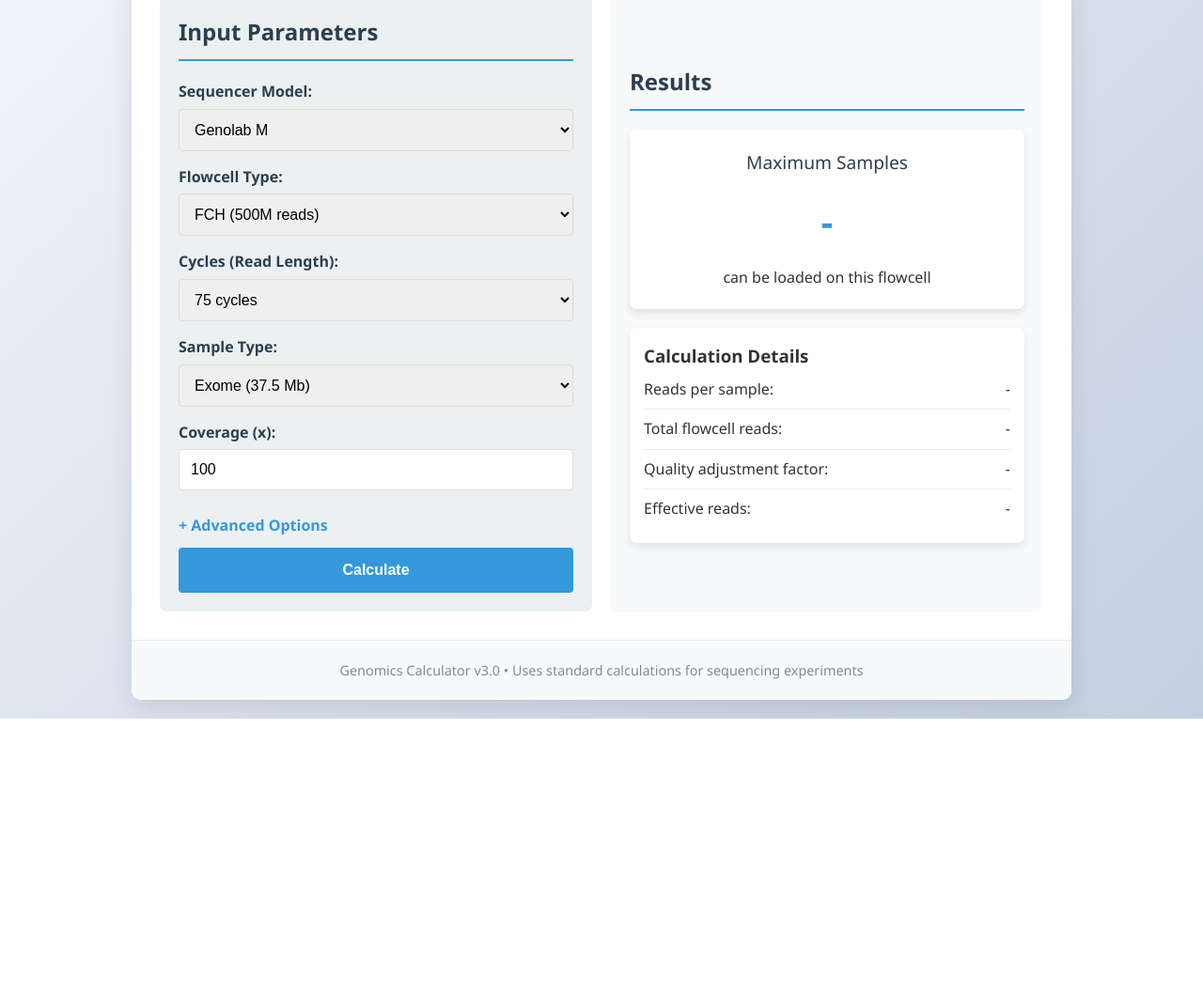
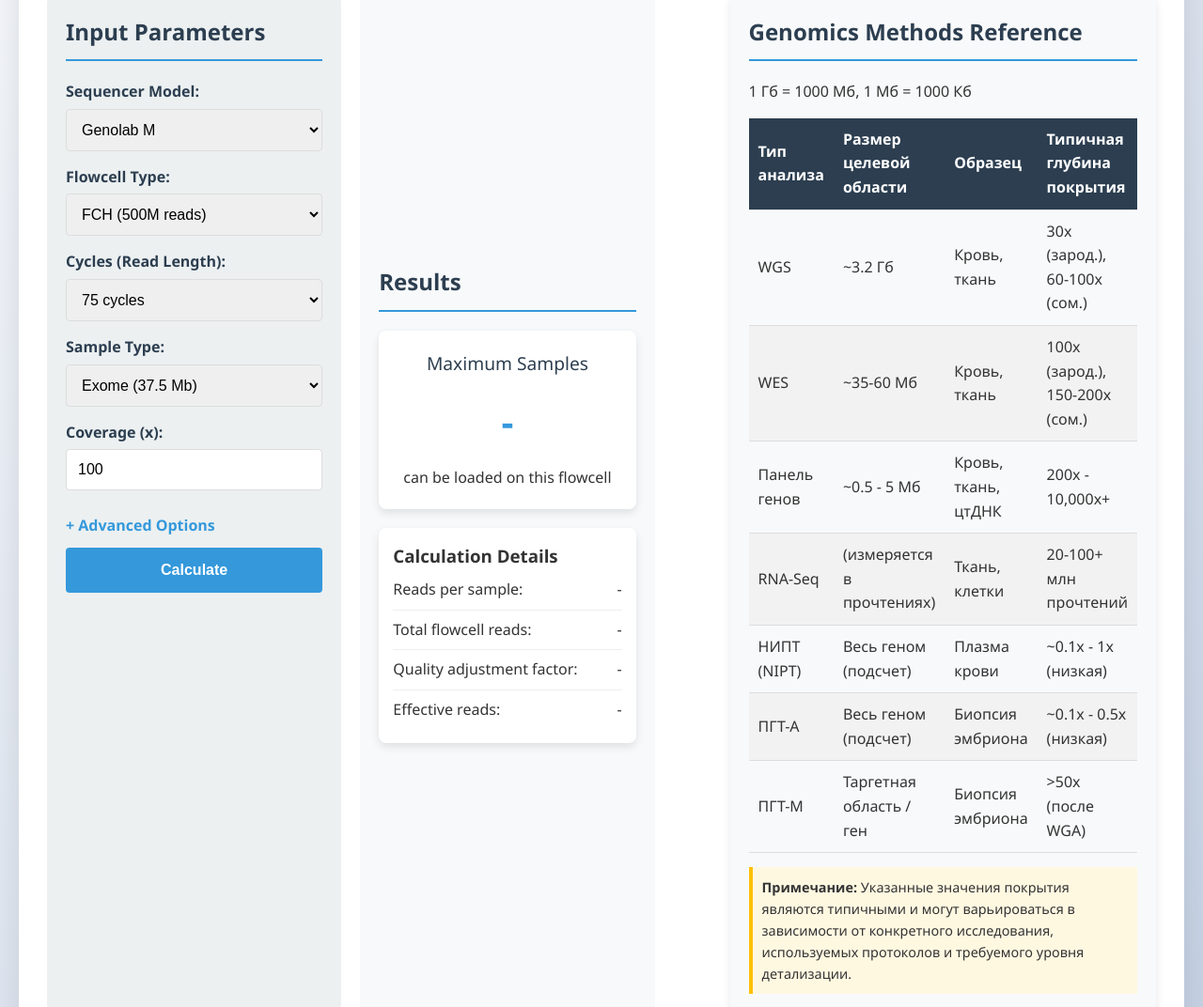
Before and after one commit to Kairen-byte/Genomics-Public, a plain HTML site: page index.html in a window 1280 px wide. Shown: the part 187-1259 px from the top of the page at 94% size. Before the commit the page ends 952 px from the top, so only its background shows below. Drawn offline with Linux system fonts and the light colour scheme.

Commit message:
index.html
info

```diff
--- a/index.html
+++ b/index.html
@@ -30,7 +30,7 @@
         }
 
         .container {
-            max-width: 1000px;
+            max-width: 1400px;
             margin: 0 auto;
             background: white;
             border-radius: 10px;
@@ -55,11 +55,27 @@
             opacity: 0.8;
         }
 
+        .main-content {
+            display: grid;
+            grid-template-columns: 2fr 1fr;
+            gap: 20px;
+        }
+
         .calculator {
             display: grid;
             grid-template-columns: 1fr 1fr;
             gap: 20px;
             padding: 30px;
+        }
+
+        @media (max-width: 1200px) {
+            .main-content {
+                grid-template-columns: 1fr;
+            }
+
+            .info-panel {
+                order: -1;
+            }
         }
 
         @media (max-width: 768px) {
@@ -81,6 +97,14 @@
             display: flex;
             flex-direction: column;
             justify-content: center;
+        }
+
+        .info-panel {
+            background: #f8f9fa;
+            padding: 20px;
+            border-radius: 8px;
+            margin: 30px;
+            box-shadow: 0 4px 10px rgba(0, 0, 0, 0.1);
         }
 
         h2 {
@@ -222,6 +246,39 @@
             font-size: 0.9rem;
             margin-top: 5px;
         }
+
+        .info-table {
+            width: 100%;
+            border-collapse: collapse;
+            margin-top: 15px;
+        }
+
+        .info-table th, .info-table td {
+            padding: 10px;
+            text-align: left;
+            border-bottom: 1px solid #ddd;
+        }
+
+        .info-table th {
+            background-color: var(--primary);
+            color: white;
+        }
+
+        .info-table tr:nth-child(even) {
+            background-color: #f2f2f2;
+        }
+
+        .info-table tr:hover {
+            background-color: #e9f7fe;
+        }
+
+        .info-note {
+            margin-top: 15px;
+            padding: 10px;
+            background-color: #fff8e1;
+            border-left: 4px solid #ffc107;
+            font-size: 0.9rem;
+        }
     </style>
     <script type="text/javascript">
     var oldOndragstart = document.ondragstart;
@@ -243,6 +300,7 @@
             <p class="subtitle">Calculate optimal sample loading for your sequencing experiments</p>
         </header>
 
+        <div class="main-content">
             <div class="calculator">
                 <div class="form-section">
                     <h2>Input Parameters</h2>
@@ -370,6 +428,70 @@
                             <span>Effective reads:</span>
                             <span id="effectiveReads">-</span>
                         </div>
+                    </div>
+                </div>
+            </div>
+
+            <div class="info-panel">
+                <h2>Genomics Methods Reference</h2>
+                <table class="info-table">
+                    <thead>
+                        <tr>
+                            <th>Тип анализа</th>
+                            <th>Размер целевой области</th>
+                            <th>Образец</th>
+                            <th>Типичная глубина покрытия</th>
+                        </tr>
+                    </thead>
+                    <tbody>
+                        <tr>
+                            <td>WGS</td>
+                            <td>~3.2 Гб</td>
+                            <td>Кровь, ткань</td>
+                            <td>30x (зарод.), 60-100x (сом.)</td>
+                        </tr>
+                        <tr>
+                            <td>WES</td>
+                            <td>~35-60 Мб</td>
+                            <td>Кровь, ткань</td>
+                            <td>100x (зарод.), 150-200x (сом.)</td>
+                        </tr>
+                        <tr>
+                            <td>Панель генов</td>
+                            <td>~0.5 - 5 Мб</td>
+                            <td>Кровь, ткань, цтДНК</td>
+                            <td>200x - 10,000x+</td>
+                        </tr>
+                        <tr>
+                            <td>RNA-Seq</td>
+                            <td>(измеряется в прочтениях)</td>
+                            <td>Ткань, клетки</td>
+                            <td>20-100+ млн прочтений</td>
+                        </tr>
+                        <tr>
+                            <td>НИПТ (NIPT)</td>
+                            <td>Весь геном (подсчет)</td>
+                            <td>Плазма крови</td>
+                            <td>~0.1x - 1x (низкая)</td>
+                        </tr>
+                        <tr>
+                            <td>ПГТ-А</td>
+                            <td>Весь геном (подсчет)</td>
+                            <td>Биопсия эмбриона</td>
+                            <td>~0.1x - 0.5x (низкая)</td>
+                        </tr>
+                        <tr>
+                            <td>ПГТ-М</td>
+                            <td>Таргетная область / ген</td>
+                            <td>Биопсия эмбриона</td>
+                            <td>>50x (после WGA)</td>
+                        </tr>
+                        <tr>1 Гб = 1000 Мб, 1 Мб = 1000 Кб</tr>
+                    </tbody>
+                </table>
+
+                <div class="info-note">
+                    <strong>Примечание:</strong> Указанные значения покрытия являются типичными и могут варьироваться в зависимости от конкретного исследования, используемых протоколов и требуемого уровня детализации.
                 </div>
             </div>
         </div>
```
Lines whose indentation alone changed are shown as unchanged.
